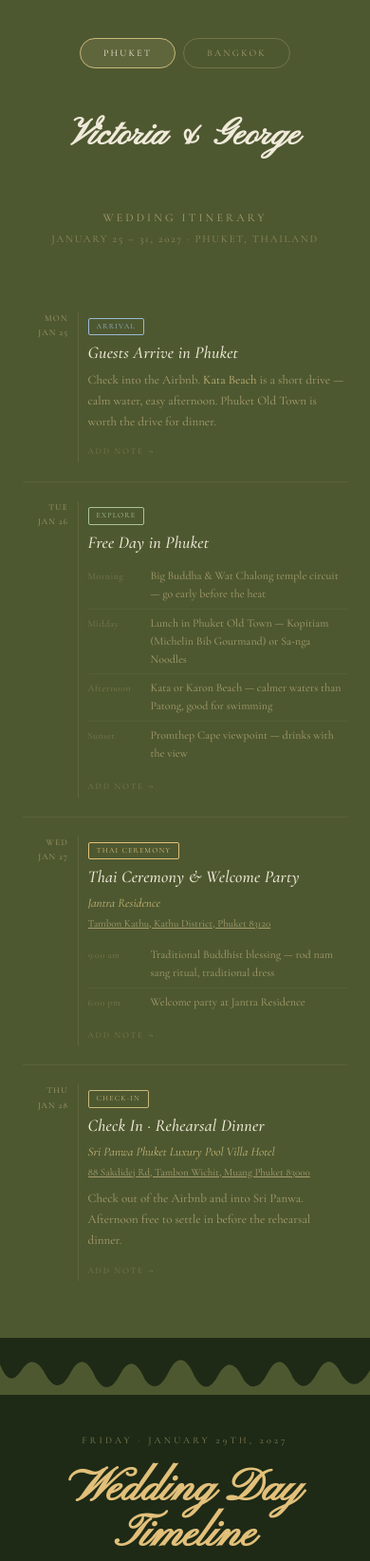
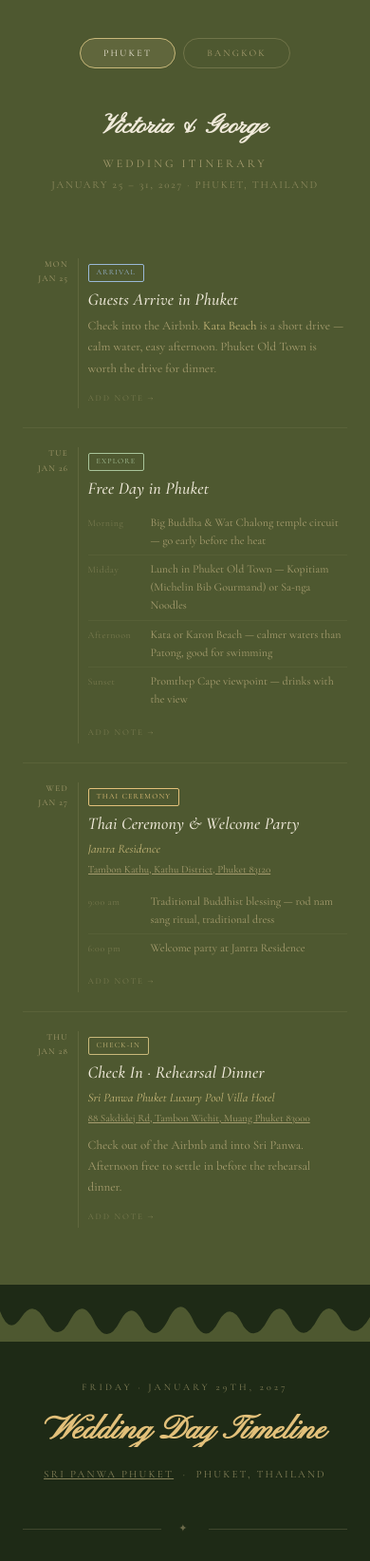
Before and after one commit to vanessakluong/victoria-george-wedding, a website built with Vite: page index.html in a window 390 px wide. Shown: the top 1644 px of the page at 95% size. Built offline with nearby package versions, Linux system fonts and the light colour scheme.

Commit message:
Fix script heading gap and mobile overflow clipping
Remove padding-bottom from .script-heading (was causing the large gap below
the heading). Change font-size clamp from 10vw/80px to 7vw/68px — at 10vw on
a 375px phone the text was 37px/440px wide, overflowing the viewport and
getting clipped. At 7vw it scales to 26px/290px on mobile, well within bounds.

Co-Authored-By: Claude Sonnet 4.6 <noreply@anthropic.com>

```diff
--- a/index.html
+++ b/index.html
@@ -57,12 +57,11 @@
 
     .script-heading {
       font-family: var(--font-script);
-      font-size: clamp(36px, 9vw, 52px);
+      font-size: clamp(28px, 7vw, 68px);
       color: var(--espresso);
       margin-bottom: 1.75rem;
       line-height: 1.6;
       max-width: 100%;
-      padding-bottom: 1em;
     }
 
     .caps-body {
@@ -333,6 +332,8 @@
       color: #e2c07a;
       line-height: 1;
       margin-bottom: 1.25rem;
+      max-width: 100%;
+      overflow: hidden;
     }
 
     .wedding-day-venue {
@@ -533,9 +534,9 @@
 
       .notes-grid { grid-template-columns: 1fr; }
 
-      .script-heading  { font-size: clamp(36px, 9vw, 52px); }
+      .script-heading  { font-size: clamp(28px, 7vw, 52px); }
       .sec-label       { font-size: clamp(34px, 8vw, 48px); }
-      .wedding-day-title { font-size: clamp(48px, 12vw, 72px); }
+      .wedding-day-title { font-size: clamp(28px, 9vw, 72px); }
       .caps-body       { font-size: 12px; letter-spacing: 0.12em; }
 
       .dress-inner { padding: 0 0.5rem; }
@@ -572,7 +573,7 @@
         <a class="page-pill active" href="/">Phuket</a>
         <a class="page-pill" href="/bangkok.html">Bangkok</a>
       </nav>
-      <h1 class="script-heading" style="color:var(--cream); font-size:clamp(36px,10vw,80px); margin-bottom:0.4rem;">Victoria &amp; George</h1>
+      <h1 class="script-heading" style="color:var(--cream); font-size:clamp(28px,7vw,68px); margin-bottom:0.4rem;">Victoria &amp; George</h1>
       <p style="font-family:var(--font-body); font-size:12px; letter-spacing:0.26em; text-transform:uppercase; color:var(--gold-dim); margin-bottom:0.25rem;">Wedding Itinerary</p>
       <p style="font-family:var(--font-body); font-size:11px; letter-spacing:0.16em; text-transform:uppercase; color:var(--gold-dim); opacity:0.7;">January 25 – 31, 2027 · Phuket, Thailand</p>
     </div>
@@ -763,6 +764,7 @@
 </footer>
 
 <script>
+  document.documentElement.style.overflowX = 'hidden';
   const DAYS = [
     { key: 'jan25', label: 'Mon · Jan 25', title: 'Arrival' },
     { key: 'jan26', label: 'Tue · Jan 26', title: 'Free Day' },
```
Also changed, not shown: bangkok.html (+3 -3 lines), victoria-george-itinerary.html (+7 -5 lines).
